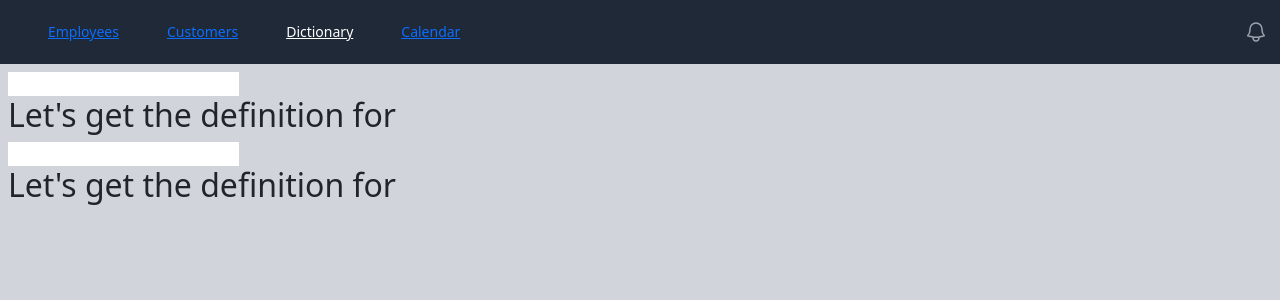
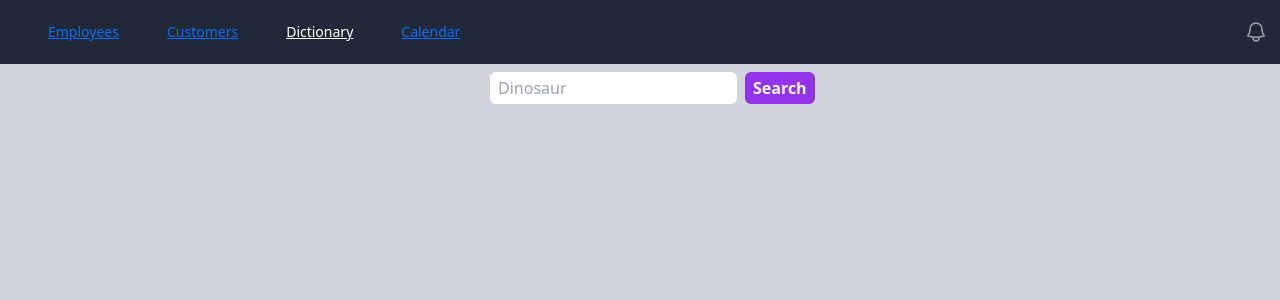
Before and after one commit to Loupthevenin/react-course, a React (Create React App) app: page /dictionary in a window 1280 px wide. Shown: the top 300 px of the page. Built offline with nearby package versions, Linux system fonts and the light colour scheme.

Commit message:
style the dictionary

```diff
--- a/src/App.js
+++ b/src/App.js
@@ -8,7 +8,9 @@
 import Employees from './pages/Employees';
 import { BrowserRouter, Routes, Route } from 'react-router-dom';
 import Customers from './pages/Customers';
-import Dictionary from './components/Dictionary';
+import Dictionary from './pages/Dictionary';
+import Definition from './pages/Definition';
+import NotFound from './components/NotFound';
 
 
 function App() {
@@ -20,7 +22,11 @@
             <Routes>
                 <Route path='/employees' element={<Employees />} />
                 <Route path='/dictionary' element={<Dictionary />} />
+                <Route path='/definition/' element={<Definition />} />
+                <Route path='/dictionary/:search' element={<Definition />} />
                 <Route path='/customers' element={<Customers />} />
+                <Route path='/404' element={<NotFound />} />
+                <Route path='*' element={<NotFound />} />
             </Routes>
         </Header>
     </BrowserRouter>
--- /dev/null
+++ b/src/components/DefinitionSearch.js
@@ -0,0 +1,20 @@
+import { useState, useEffect } from "react"
+import { useNavigate } from "react-router-dom";
+
+export default function DefinitionSearch() {
+    const [word, setWord] = useState('');
+    const navigate = useNavigate();
+
+    return (
+        <form className="flex space-between space-x-2 max-w-[300px]"
+        onSubmit={() => {
+            navigate('/dictionary/' + word);
+        }}>
+            <input className="shrink min-x-0 px-2 py-1 rounded" placeholder="Dinosaur" type="text" onChange={(e) => {
+                    setWord((e.target.value));
+                }}/>
+
+            <button className="bg-purple-600 hover:bg-blue-700 text-white font-bold py-1 px-2 rounded">Search</button>
+        </form>
+    );
+}
--- a/src/components/Dictionary.js
+++ /dev/null
@@ -1,28 +0,0 @@
-import { useState, useEffect } from "react"
-
-export default function Dictionary() {
-    const [word, setWord] = useState();
-    const [word2, setWord2] = useState('');
-
-    useEffect(() => {
-        console.log('State Update', word)
-    },  [word]);
-
-    useEffect(() => {
-        console.log('State Update', word2)
-    },  [word2]);
-
-    return (
-        <>
-        <input type="text" onChange={(e) => {
-                setWord((e.target.value));
-            }}/>
-            <h2>Let's get the definition for {word}</h2>
-
-            <input type="text" onChange={(e) => {
-                setWord2((e.target.value));
-            }}/>
-            <h2>Let's get the definition for {word2}</h2>
-        </>
-    );
-};
--- a/src/components/Header.js
+++ b/src/components/Header.js
@@ -103,7 +103,7 @@
       )}
     </Disclosure>
     <div className='bg-gray-300'>
-        <div className='max-w-7xl mx-auto bg-gray-300 min-h-screen px-2 py-2' >
+        <div className='max-w-7xl mx-auto bg-gray-300 min-h-screen px-3 py-2' >
             {props.children}
         </div>
     </div>
--- /dev/null
+++ b/src/components/NotFound.js
@@ -0,0 +1,3 @@
+export default function NotFound() {
+    return <p>The page you are looking for was not found</p>;
+}
--- /dev/null
+++ b/src/pages/Definition.js
@@ -0,0 +1,83 @@
+import { useState, useEffect } from "react";
+import { useParams, useNavigate, Link } from "react-router-dom";
+import  { v4 as uuidv4 } from 'uuid';
+import NotFound from "../components/NotFound";
+import DefinitionSearch from "../components/DefinitionSearch";
+
+
+export default function Definition() {
+    const [word, setWord] = useState([]);
+    const [notFound, setNotFound] = useState(false);
+    const [error, setError] = useState(false);
+
+    let { search } = useParams();
+    const navigate = useNavigate();
+
+    useEffect(() => {
+        // // const url = 'https:ezfihefizhfhzefih/fjpzfhhefzujz'
+        // const url = 'https://httpstat.us/500'
+        const url = 'https://api.dictionaryapi.dev/api/v2/entries/en/' + search
+        fetch(url)
+            .then((response) => {
+                console.log(response.status)
+                if(response.status === 404) {
+                    setNotFound(true);
+                } else if(response.status === 401) {
+                    navigate('/login')
+                } else if(response.status === 500) {
+                    setError(true);
+                }
+
+                if(!response.ok) {
+                    setError(true);
+
+                    throw new Error('Something went wrong')
+                }
+
+                return response.json();})
+            .then((data) => {
+                setWord(data[0].meanings);
+            })
+            .catch((e) => {
+                console.log(e.message);
+            });
+    }, []);
+
+    if(notFound) {
+        return (
+            <>
+                <NotFound />
+                <Link to="/dictionary">search another</Link>
+            </>
+
+        )
+    }
+    if(error) {
+        return (
+            <>
+                <p>Something went wrong, try again ?</p>
+                <Link to="/dictionary">search another</Link>
+            </>
+
+        )
+    }
+    return (
+        <>
+            {word ? (
+                <>
+                    <h1>Here is a definition:</h1>
+                    {word.map((meaning) => {
+                        return (
+                        <p>
+                            {meaning.partOfSpeech + ': '}
+                            {meaning.definitions[0].definition}
+                        </p>
+                    );
+                    })}
+                    <p>Search again:</p>
+                    <DefinitionSearch />
+                </>
+               ) : null}
+        </>
+    );
+}
--- /dev/null
+++ b/src/pages/Dictionary.js
@@ -0,0 +1,12 @@
+import { useState, useEffect } from "react"
+import { useNavigate } from "react-router-dom";
+import DefinitionSearch from "../components/DefinitionSearch";
+
+
+export default function Dictionary() {
+    return (
+        <div className="flex justify-center">
+            <DefinitionSearch />
+        </div>
+    )
+};
```
